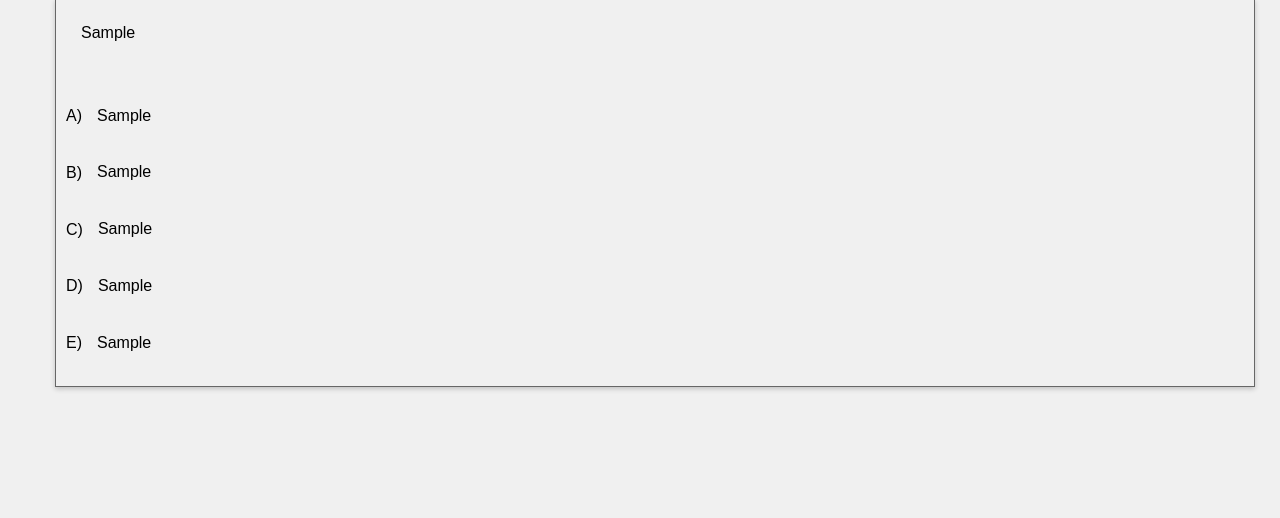
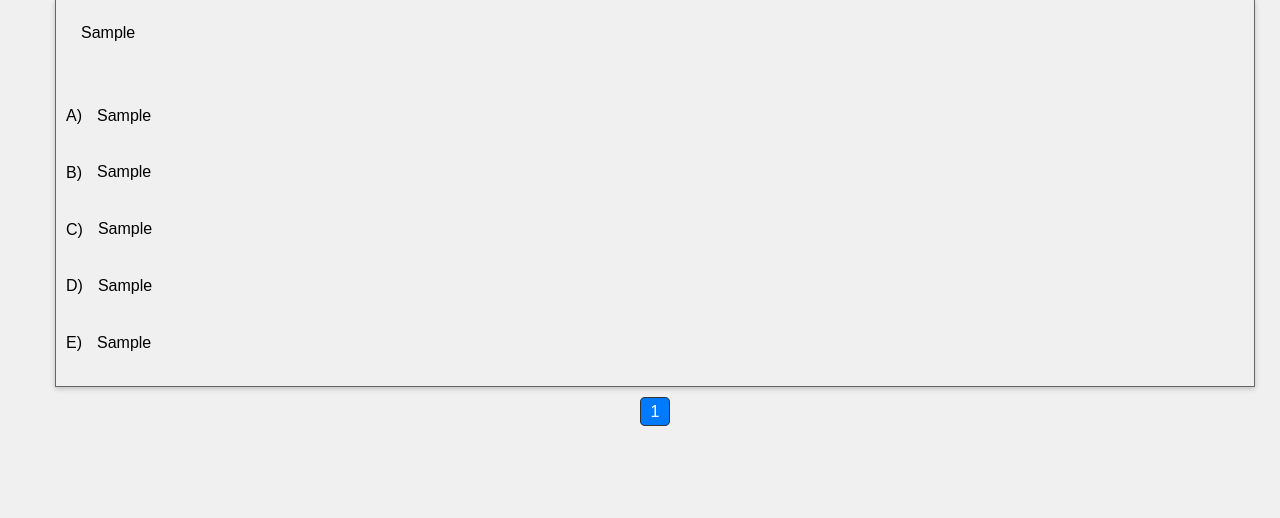
Before and after one commit to IgorDiasV/plataforma_de_simulado, a Django app: page /lista_questoes/ in a window 1280 px wide. Shown: the part 282-800 px from the top of the page. Run offline with Django 4.2, Linux system fonts and the light colour scheme; tables that the repository leaves empty hold one stand-in row (values such as "Sample post"); some libraries are stand-ins or nearby versions.

Commit message:
feat: added pagination

```diff
--- a/pagina_principal/static/pagina_principal/css/listar_questoes.css
+++ b/pagina_principal/static/pagina_principal/css/listar_questoes.css
@@ -1,7 +1,3 @@
-::-webkit-scrollbar {
-    width: 0px;
-}
-
 .div_questao p:first-child {
     display: inline;
 }
@@ -44,7 +40,6 @@
     flex-direction: column;
     overflow-y: scroll;
     height: 150px;
-    scrollbar-width: none;
 }
 
 
@@ -90,3 +85,28 @@ button i {
     margin-bottom: auto;
     text-align: center;
 }
+
+.paginacao {
+    list-style-type: none;
+    padding: 0;
+    display: flex;
+    justify-content: center;
+    align-items: center;
+}
+
+.paginacao li {
+    display: inline-block;
+}
+
+.paginacao li a {
+    padding: 5px 10px;
+    text-decoration: none;
+    border: 1px solid #333;
+    color: #333;
+    border-radius: 5px;
+}
+
+.paginacao li a.active {
+    background-color: #007BFF;
+    color: #fff;
+}
--- a/pagina_principal/templates/pagina_principal/lista_questoes.html
+++ b/pagina_principal/templates/pagina_principal/lista_questoes.html
@@ -51,6 +51,22 @@
     </div>
     {% endfor %}
 
+    <ul class="paginacao">
+        {% if questoes.has_previous %}
+        <li><a href="?page={{questoes.previous_page_number}}"> Anterior </a></li>
+        {% endif %}
+        {% for page in questoes.paginator.page_range %}
+            {% if page == questoes.number %}
+                <li><a href="?page={{page}}" class="active">{{page}}</a></li>
+            {% else %}
+                <li><a href="?page={{page}}" >{{page}}</a></li>
+            {% endif %}
+        {% endfor %}
+        {% if questoes.has_next %}
+            <li><a href="?page={{questoes.next_page_number}}"> Próximo </a></li>
+        {% endif %}
+    </ul>
+
 </div>
 
 {% endblock conteudo %}
--- a/pagina_principal/views.py
+++ b/pagina_principal/views.py
@@ -5,6 +5,7 @@ from usuarios.models import Usuario
 from django.contrib import messages
 from utils.utils import assuntos_removidos, assuntos_adicionados
 from utils.utils import lista_questoes
+from django.core.paginator import Paginator, EmptyPage, PageNotAnInteger
 
 
 def home(request):
@@ -27,8 +28,16 @@ def lista_questoes_geral(request):
                                             filtro_assunto=assuntos_ids,
                                             anos=anos)
 
+    n_pagina = request.GET.get('page', '1')
+    page = ''
+    questoes_paginacao = Paginator(questoes, 5)
+    try:
+        page = questoes_paginacao.page(n_pagina)
+    except (EmptyPage, PageNotAnInteger):
+        page = questoes_paginacao.page(1)
+
     return render(request, 'pagina_principal/lista_questoes.html',
-                  {'questoes': questoes,
+                  {'questoes': page,
                    'assuntos': assuntos,
                    'anos_questoes': anos_questoes})
 
```
